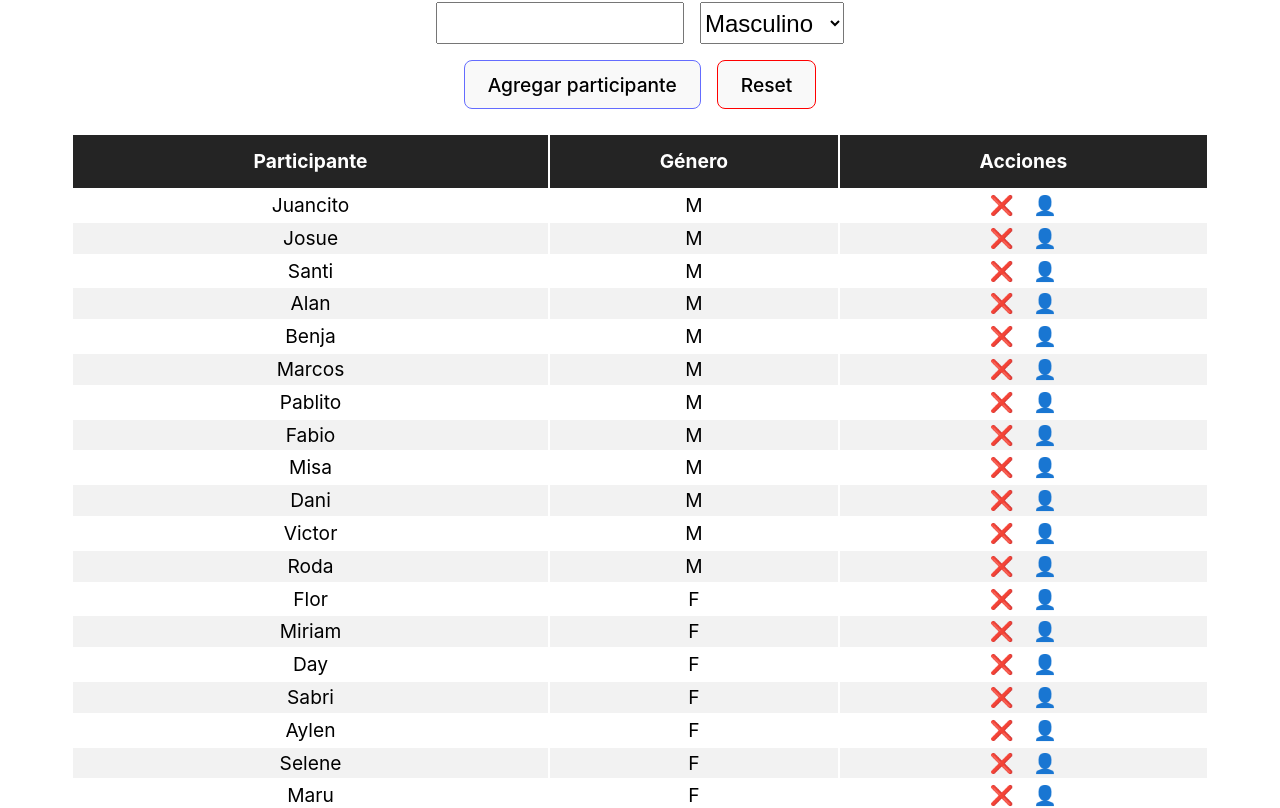
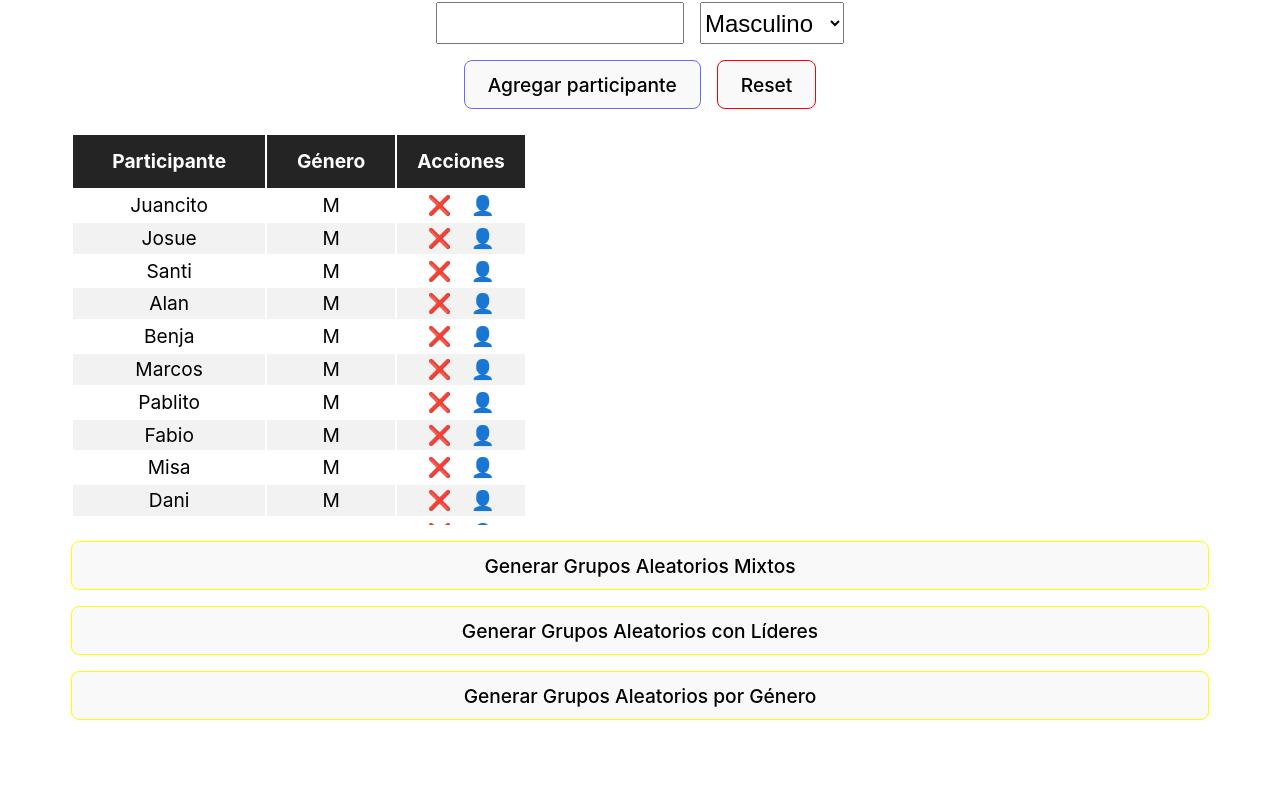
Before and after one commit to pmpeloc/latropa-grupos, a React (Vite) app: page / in a window 1280 px wide. Shown: the part 393-1201 px from the top of the page. After the commit the page ends 1121 px from the top, so only its background shows below. Built offline with nearby package versions, Linux system fonts and the light colour scheme.

Commit message:
feat: Grupos Mixtos, Por Género y Con Líderes

```diff
--- a/package.json
+++ b/package.json
@@ -11,7 +11,8 @@
   },
   "dependencies": {
     "react": "^18.2.0",
-    "react-dom": "^18.2.0"
+    "react-dom": "^18.2.0",
+    "react-router-dom": "^6.23.1"
   },
   "devDependencies": {
     "@types/react": "^18.2.66",
--- a/src/App.css
+++ b/src/App.css
@@ -16,6 +16,22 @@
 }
 .logo.react:hover {
   filter: drop-shadow(0 0 2em #61dafbaa);
+}
+
+.participants-list {
+  display: flex;
+  flex: 1;
+  justify-content: center;
+  width: 90%;
+  height: 24.5em;
+  margin: 0 auto;
+  margin-top: 1.5em;
+}
+
+.participants-list table {
+  width: 100%;
+  display: block;
+  overflow-y: scroll;
 }
 
 @keyframes logo-spin {
@@ -40,3 +56,10 @@
 .read-the-docs {
   color: #888;
 }
+
+@media only screen and (min-width: 768px) {
+  /* For desktop: */
+  th {
+    width: 100%;
+  }
+}
--- a/src/components/GroupParticipantsForm.tsx
+++ b/src/components/GroupParticipantsForm.tsx
@@ -1,9 +1,13 @@
 import { useEffect, useState } from 'react';
+import { useNavigate } from 'react-router-dom';
+
 import {
   ParticipantGenre,
   UUID,
   participants,
 } from '../constants/participants';
+import { mixedGroupGenerator } from '../helpers/mixedGroupGenerator';
+import { filterGroupGenerator } from '../helpers/filterGroupGenerator';
 
 export interface Participant {
   id: UUID;
@@ -20,9 +24,10 @@ export function GroupParticipantsForm() {
   const [participantsList, setParticipantsList] = useState<Participant[]>([]);
   const [leadersList, setLeadersList] = useState<Participant[]>([]);
 
+  const navigation = useNavigate();
+
   useEffect(() => {
     const participantsFromStorage = localStorage.getItem('participants');
-    const leadersFromStorage = localStorage.getItem('leaders');
 
     if (
       participantsFromStorage &&
@@ -32,19 +37,11 @@ export function GroupParticipantsForm() {
     } else {
       setParticipantsList(participants);
     }
-
-    if (leadersFromStorage && JSON.parse(leadersFromStorage).length > 0) {
-      setLeadersList(JSON.parse(leadersFromStorage));
-    }
   }, []);
 
   useEffect(() => {
     localStorage.setItem('participants', JSON.stringify(participantsList));
   }, [participantsList]);
-
-  useEffect(() => {
-    localStorage.setItem('leaders', JSON.stringify(leadersList));
-  }, [leadersList]);
 
   function handleSubmit(e: React.MouseEvent<HTMLButtonElement, MouseEvent>) {
     e.preventDefault();
@@ -82,6 +79,14 @@ export function GroupParticipantsForm() {
   }
 
   function handleSelectLeader(id: UUID) {
+    const leaderAlreadyExist = leadersList.some((p) => p.id === id);
+
+    if (leaderAlreadyExist) {
+      const newLeadersList = leadersList.filter((p) => p.id !== id);
+      setLeadersList(newLeadersList);
+      return;
+    }
+
     const leader = participantsList.find((p) => p.id === id);
 
     if (!leader) {
@@ -95,6 +100,119 @@ export function GroupParticipantsForm() {
 
   function participantIsLeader(id: UUID) {
     return leadersList.some((p) => p.id === id);
+  }
+
+  function handleGenerateRandomGroups() {
+    const gruopsQuantity = prompt('Ingrese la cantidad de grupos:');
+
+    if (!gruopsQuantity) {
+      alert('La cantidad de grupos es requerida');
+      return;
+    }
+
+    if (isNaN(Number(gruopsQuantity))) {
+      alert('La cantidad de grupos debe ser un número');
+      return;
+    }
+
+    navigation('/results', {
+      state: {
+        groups: mixedGroupGenerator(participantsList, gruopsQuantity),
+        groupsQuantity: Number(gruopsQuantity),
+      },
+    });
+  }
+
+  function handleGenerateRandomGroupsWithLeaders() {
+    if (leadersList.length === 0) {
+      alert('Debe seleccionar al menos un líder');
+      return;
+    }
+
+    const gruopsQuantity = prompt('Ingrese la cantidad de grupos:');
+
+    if (!gruopsQuantity) {
+      alert('La cantidad de grupos es requerida');
+      return;
+    }
+
+    if (isNaN(Number(gruopsQuantity))) {
+      alert('La cantidad de grupos debe ser un número');
+      return;
+    }
+
+    if (Number(gruopsQuantity) > leadersList.length) {
+      alert(
+        'La cantidad de grupos no puede ser mayor a la cantidad de líderes'
+      );
+      return;
+    }
+
+    const isMixed = confirm('¿Desea que los grupos sean mixtos?');
+
+    const shuffledLeaders = leadersList.sort(() => Math.random() - 0.5);
+
+    const participantsListWithoutLeaders = participantsList.filter(
+      (p) => !shuffledLeaders.map((l) => l.id).includes(p.id)
+    );
+
+    if (isMixed) {
+      const participantsByGroup = mixedGroupGenerator(
+        participantsListWithoutLeaders,
+        gruopsQuantity
+      ).reverse();
+
+      participantsByGroup.forEach((group, index) => {
+        group.push(shuffledLeaders[index]);
+      });
+
+      if (shuffledLeaders.length > participantsByGroup.length) {
+        const remainingLeaders = shuffledLeaders.slice(
+          participantsByGroup.length
+        );
+
+        participantsByGroup.reverse().forEach((group, index) => {
+          if (remainingLeaders[index]) {
+            group.push(remainingLeaders[index]);
+          }
+        });
+      }
+
+      navigation('/results', {
+        state: {
+          groups: participantsByGroup,
+          groupsQuantity: Number(gruopsQuantity),
+        },
+      });
+    } else {
+      const participantsByGroup = filterGroupGenerator(
+        participantsListWithoutLeaders
+      );
+
+      const firstLeaders = shuffledLeaders.slice(0, shuffledLeaders.length / 2);
+      const secondLeaders = shuffledLeaders.slice(shuffledLeaders.length / 2);
+
+      const firstGroup = participantsByGroup[0].concat(firstLeaders);
+      const secondGroup = participantsByGroup[1].concat(secondLeaders);
+
+      navigation('/results', {
+        state: {
+          groups: [firstGroup, secondGroup],
+          groupsQuantity: 2,
+        },
+      });
+    }
+  }
+
+  function handleGenerateRandomGroupsByGenre() {
+    const groups = filterGroupGenerator(participantsList);
+
+    navigation('/results', {
+      state: {
+        groups,
+        groupsQuantity: 2,
+      },
+    });
   }
 
   return (
@@ -149,19 +267,13 @@ export function GroupParticipantsForm() {
           </button>
         </div>
       </form>
-      <div
-        style={{
-          display: 'flex',
-          flex: 1,
-          justifyContent: 'center',
-          marginTop: '1.5em',
-        }}>
-        <table style={{ width: '90%' }}>
+      <div className='participants-list'>
+        <table>
           <thead>
             <tr>
-              <th>Participante</th>
-              <th>Género</th>
-              <th>Acciones</th>
+              <th style={{ width: '30%' }}>Participante</th>
+              <th style={{ width: '20%' }}>Género</th>
+              <th style={{ width: '20%' }}>Acciones</th>
             </tr>
           </thead>
           <tbody>
@@ -186,6 +298,32 @@ export function GroupParticipantsForm() {
           </tbody>
         </table>
       </div>
+      <div
+        style={{
+          display: 'flex',
+          flexDirection: 'column',
+          justifyContent: 'center',
+          alignItems: 'center',
+          gap: '1em',
+          flex: 1,
+          marginTop: '1em',
+        }}>
+        <button
+          onClick={handleGenerateRandomGroups}
+          style={{ borderColor: 'yellow', width: '90%' }}>
+          Generar Grupos Aleatorios Mixtos
+        </button>
+        <button
+          onClick={handleGenerateRandomGroupsWithLeaders}
+          style={{ borderColor: 'yellow', width: '90%' }}>
+          Generar Grupos Aleatorios con Líderes
+        </button>
+        <button
+          onClick={handleGenerateRandomGroupsByGenre}
+          style={{ borderColor: 'yellow', width: '90%' }}>
+          Generar Grupos Aleatorios por Género
+        </button>
+      </div>
     </>
   );
 }
--- a/src/constants/participants.ts
+++ b/src/constants/participants.ts
@@ -34,4 +34,5 @@ export const participants: Participant[] = [
   { id: crypto.randomUUID(), name: 'Sami', genre: ParticipantGenre.FEMALE },
   { id: crypto.randomUUID(), name: 'Sol', genre: ParticipantGenre.FEMALE },
   { id: crypto.randomUUID(), name: 'Emi', genre: ParticipantGenre.FEMALE },
+  { id: crypto.randomUUID(), name: 'Lizzy', genre: ParticipantGenre.FEMALE },
 ];
--- /dev/null
+++ b/src/helpers/filterGroupGenerator.ts
@@ -0,0 +1,19 @@
+import { Participant } from '../components/GroupParticipantsForm';
+import { ParticipantGenre } from '../constants/participants';
+
+export function filterGroupGenerator(participantsList: Participant[]) {
+  const shuffledParticipants = participantsList.sort(() => Math.random() - 0.5);
+
+  const maleParticipants: Participant[] = [];
+  const femaleParticipants: Participant[] = [];
+
+  shuffledParticipants.forEach((sp) => {
+    if (sp.genre === ParticipantGenre.MALE) {
+      maleParticipants.push(sp);
+    } else {
+      femaleParticipants.push(sp);
+    }
+  });
+
+  return [maleParticipants, femaleParticipants];
+}
--- /dev/null
+++ b/src/helpers/mixedGroupGenerator.ts
@@ -0,0 +1,55 @@
+import { Participant } from '../components/GroupParticipantsForm';
+import { ParticipantGenre } from '../constants/participants';
+
+export function mixedGroupGenerator(
+  participantsList: Participant[],
+  gruopsQuantity: string
+) {
+  const participantsPerGroupList: Participant[][] = [];
+
+  const participantsPerGroupQuantity = Math.ceil(
+    participantsList.length / Number(gruopsQuantity)
+  );
+
+  const participantsByGenreQuantity = Math.floor(
+    participantsPerGroupQuantity / 2
+  );
+
+  const shuffledParticipants = participantsList.sort(() => Math.random() - 0.5);
+
+  const maleParticipants: Participant[] = [];
+  const femaleParticipants: Participant[] = [];
+
+  shuffledParticipants.forEach((sp) => {
+    if (sp.genre === ParticipantGenre.MALE) {
+      maleParticipants.push(sp);
+    } else {
+      femaleParticipants.push(sp);
+    }
+  });
+
+  for (let i = 0; i < Number(gruopsQuantity); i++) {
+    const male = maleParticipants.splice(0, participantsByGenreQuantity);
+    const female = femaleParticipants.splice(0, participantsByGenreQuantity);
+
+    const total = male.concat(female);
+
+    participantsPerGroupList.push(total);
+  }
+
+  if (maleParticipants.length > 0) {
+    for (let i = 0; i < maleParticipants.length; i++) {
+      participantsPerGroupList[participantsPerGroupList.length - 1 - i].push(
+        maleParticipants[i]
+      );
+    }
+  }
+
+  if (femaleParticipants.length > 0) {
+    for (let i = 0; i < femaleParticipants.length; i++) {
+      participantsPerGroupList[i].push(femaleParticipants[i]);
+    }
+  }
+
+  return participantsPerGroupList;
+}
--- a/src/index.css
+++ b/src/index.css
@@ -27,6 +27,10 @@ h1 {
   font-size: 2em;
   line-height: 1.1;
   margin: 1em 0;
+}
+
+h2 {
+  margin: 0.2em 0;
 }
 
 label {
--- a/src/main.tsx
+++ b/src/main.tsx
@@ -1,10 +1,24 @@
-import React from 'react'
-import ReactDOM from 'react-dom/client'
-import App from './App.tsx'
-import './index.css'
+import React from 'react';
+import ReactDOM from 'react-dom/client';
+import { createBrowserRouter, RouterProvider } from 'react-router-dom';
+
+import App from './App.tsx';
+import './index.css';
+import { ResultsRandomGroups } from './pages/ResultsRandomGroups.tsx';
+
+const router = createBrowserRouter([
+  {
+    path: '/',
+    element: <App />,
+  },
+  {
+    path: '/results',
+    element: <ResultsRandomGroups />,
+  },
+]);
 
 ReactDOM.createRoot(document.getElementById('root')!).render(
   <React.StrictMode>
-    <App />
-  </React.StrictMode>,
-)
+    <RouterProvider router={router} />
+  </React.StrictMode>
+);
--- /dev/null
+++ b/src/pages/ResultsRandomGroups.tsx
@@ -0,0 +1,51 @@
+import { Location, useLocation } from 'react-router-dom';
+import { Participant } from '../components/GroupParticipantsForm';
+
+export function ResultsRandomGroups() {
+  const location: Location<{
+    groups: Participant[][];
+    groupsQuantity: number;
+  }> = useLocation();
+
+  return (
+    <div>
+      <h1>Resultados de los grupos</h1>
+      <div
+        style={{
+          display: 'flex',
+          justifyContent: 'center',
+          alignItems: 'start',
+          columnGap: '5em',
+          flexWrap: 'wrap',
+          marginTop: '4em',
+        }}>
+        {location.state.groups.map((group, index) => (
+          <div
+            key={index}
+            style={{
+              display: 'flex',
+              justifyContent: 'center',
+              alignItems: 'center',
+              flexDirection: 'column',
+            }}>
+            <h2>Grupo {index + 1}</h2>
+            <ul
+              style={{
+                display: 'flex',
+                flexDirection: 'column',
+                width: '70%',
+                listStyle: 'none',
+                padding: 0,
+              }}>
+              {group.map((participant) => (
+                <li key={participant.id} style={{ fontSize: '1.3em' }}>
+                  {participant.name}
+                </li>
+              ))}
+            </ul>
+          </div>
+        ))}
+      </div>
+    </div>
+  );
+}
```
Also changed, not shown: 1 other file (tests, documents, lock files or other folders).
